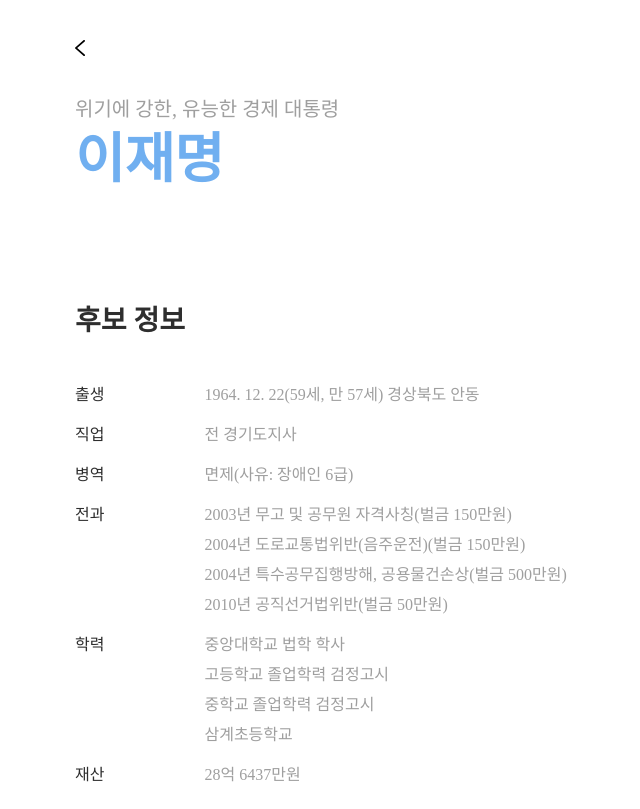
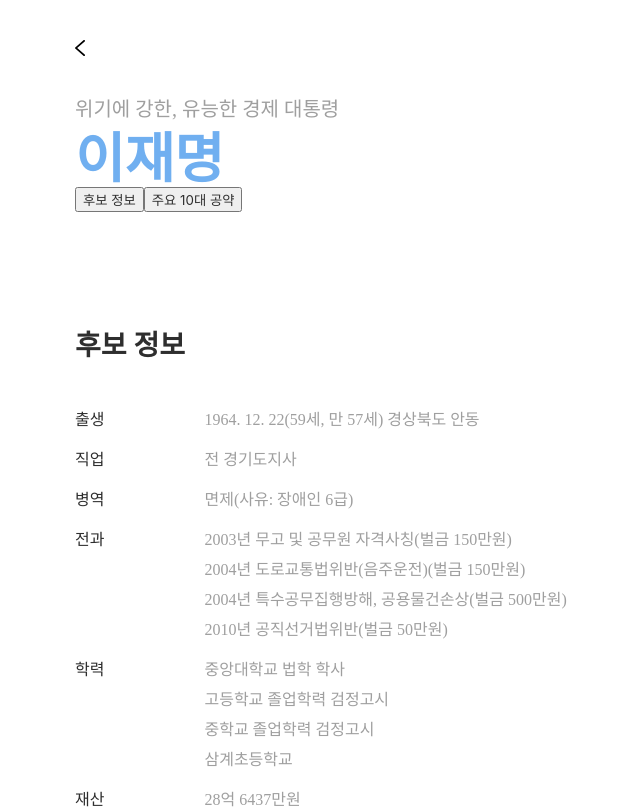
Before and after one commit to k1a11220/2022-election, a Next.js app: page /1 in a window 1280 px wide. Shown: the top 809 px of the page, without its empty margins (265-905 px from the left). Built offline with nearby package versions, Linux system fonts and the light colour scheme; a web font is replaced by a local one.

Commit message:
Implement Scroll aware tab

```diff
--- a/pages/[id].js
+++ b/pages/[id].js
@@ -1,13 +1,69 @@
 import { useRouter } from "next/router";
-import React from "react";
+import React, { useEffect, useRef, useState } from "react";
 import styled from "styled-components";
 import BackBtn from "../components/backBtn";
 import { Title } from "../styles/styles";
 import Table from "./detail/table";
 
+const getDimensions = (ele) => {
+  const { height } = ele.getBoundingClientRect();
+  const offsetTop = ele.offsetTop;
+  const offsetBottom = offsetTop + height;
+
+  return {
+    height,
+    offsetTop,
+    offsetBottom,
+  };
+};
+
+const scrollTo = (ele) => {
+  ele.scrollIntoView({
+    behavior: "smooth",
+    block: "start",
+  });
+};
+
 const DetailPage = () => {
   const router = useRouter();
   const { id } = router.query;
+  const [visibleSection, setVisibleSection] = useState();
+
+  const headerRef = useRef(null);
+  const infoRef = useRef(null);
+  const mainRef = useRef(null);
+
+  const sectionRefs = [
+    { section: "Info", ref: infoRef },
+    { section: "Main", ref: mainRef },
+  ];
+
+  useEffect(() => {
+    const handleScroll = () => {
+      const { height: headerHeight } = getDimensions(headerRef.current);
+      const scrollPosition = window.scrollY + headerHeight;
+
+      const selected = sectionRefs.find(({ section, ref }) => {
+        const ele = ref.current;
+        if (ele) {
+          const { offsetBottom, offsetTop } = getDimensions(ele);
+          return scrollPosition > offsetTop && scrollPosition < offsetBottom;
+        }
+      });
+
+      if (selected && selected.section !== visibleSection) {
+        setVisibleSection(selected.section);
+      } else if (!selected && visibleSection) {
+        setVisibleSection(undefined);
+      }
+    };
+
+    handleScroll();
+    window.addEventListener("scroll", handleScroll);
+    return () => {
+      window.removeEventListener("scroll", handleScroll);
+    };
+  }, [visibleSection]);
   return (
     <>
       <Header>
@@ -16,11 +72,39 @@ const DetailPage = () => {
         <h1>이재명</h1>
       </Header>
 
-      <Title>
-        <h1>후보 정보</h1>
-      </Title>
+      <NavContainer>
+        <div className="sticky">
+          <div className="header" ref={headerRef}>
+            <button
+              type="button"
+              className={`header_link ${
+                visibleSection === "Info" ? "selected" : ""
+              }`}
+              onClick={() => {
+                scrollTo(infoRef.current);
+              }}
+            >
+              후보 정보
+            </button>
+            <button
+              type="button"
+              className={`header_link ${
+                visibleSection === "Main" ? "selected" : ""
+              }`}
+              onClick={() => {
+                scrollTo(mainRef.current);
+              }}
+            >
+              주요 10대 공약
+            </button>
+          </div>
+        </div>
+      </NavContainer>
 
-      <TableWrapper>
+      <TableWrapper className="section" id="Info" ref={infoRef}>
+        <Title>
+          <h1>후보 정보</h1>
+        </Title>
         <Table
           label={"출생"}
           list={["1964. 12. 22(59세, 만 57세) 경상북도 안동"]}
@@ -49,9 +133,20 @@ const DetailPage = () => {
       </TableWrapper>
 
       <Divider />
+
+      <TableWrapper className="section" id="Main" ref={mainRef}>
+        <Title>
+          <h1>주요 10대 공약</h1>
+        </Title>
+      </TableWrapper>
     </>
   );
 };
+
+const NavContainer = styled.nav`
+  position: sticky;
+  top: 0;
+`;
 
 const Header = styled.header`
   & h3 {
@@ -69,7 +164,7 @@ const Header = styled.header`
   }
 `;
 
-const TableWrapper = styled.div`
+const TableWrapper = styled.section`
   & span:last-of-type {
     margin-bottom: 0;
   }
```
